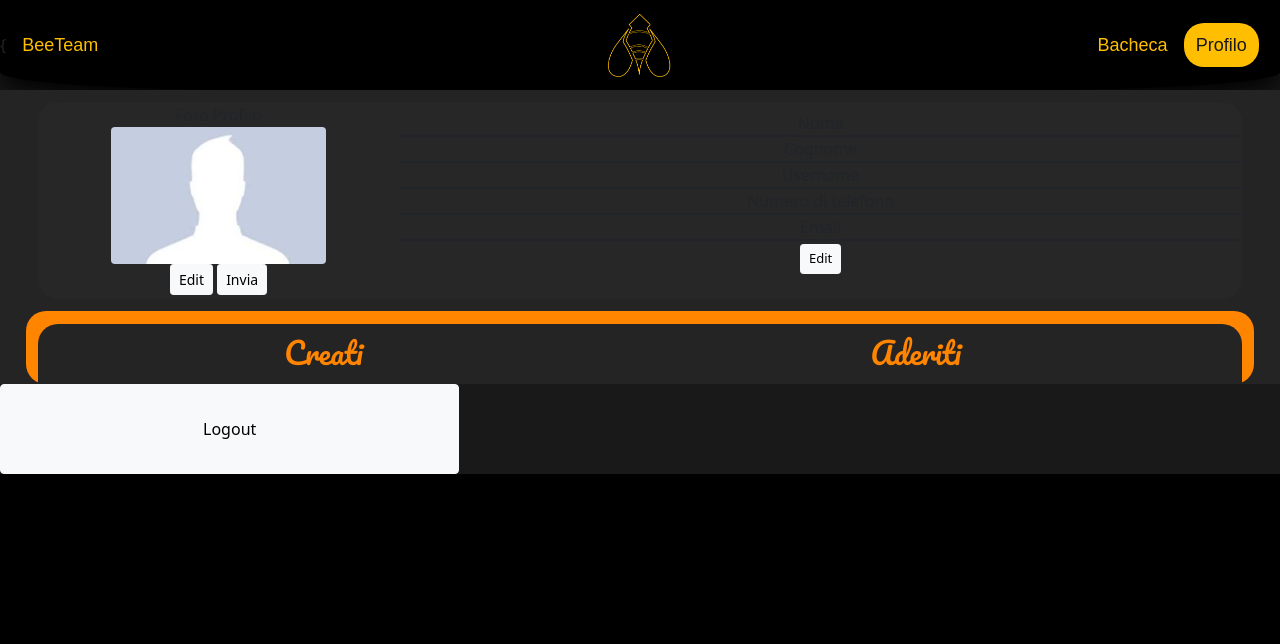
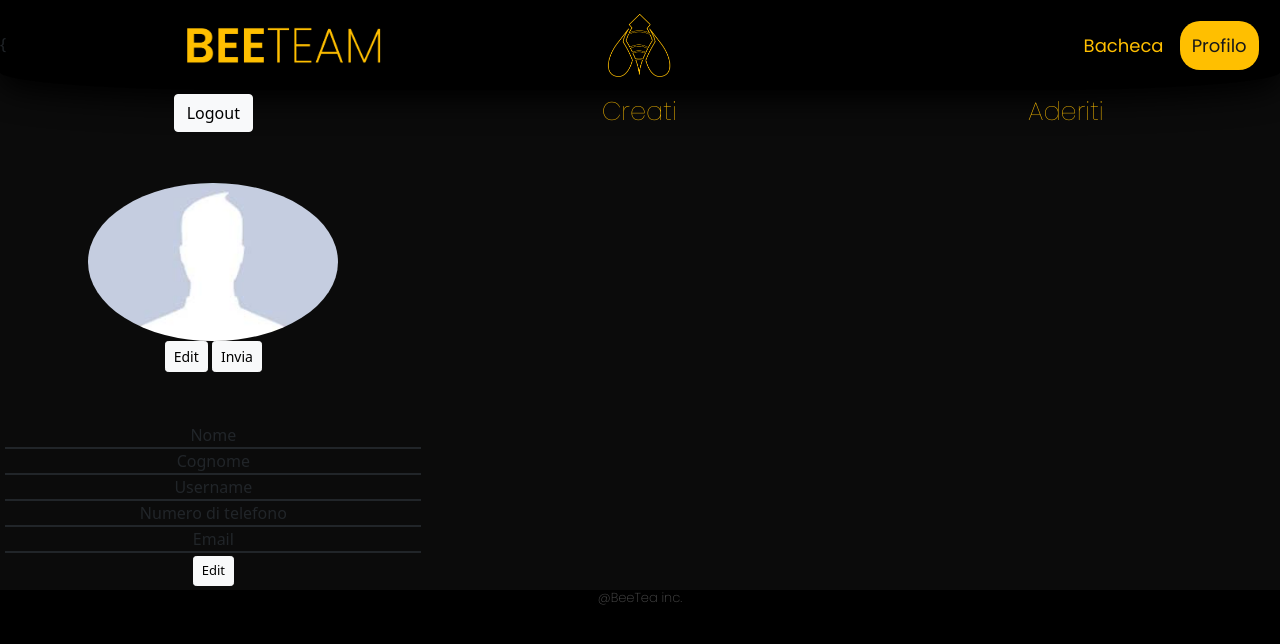
Before and after one commit to lor143n/BeeTeam, a website with bundled scripts: page BeeTeam/BeeTeam/public/profilo.html in a window 1280 px wide. Built offline with nearby package versions, Linux system fonts and the light colour scheme.

Commit message:
Started profile changes

```diff
--- a/BeeTeam/BeeTeam/public/main_styles.css
+++ b/BeeTeam/BeeTeam/public/main_styles.css
@@ -33,6 +33,12 @@ body {
 .grid-main-container-bacheca {
   display: grid;
   grid-auto-rows: auto minmax(100px, 1000px) auto;
+  background-color: #0b0b0b;
+}
+
+.grid-main-container-profile {
+  display: grid;
+  grid-auto-rows: auto minmax(100px, 500px) auto;
   background-color: #0b0b0b;
 }
 
@@ -180,67 +186,32 @@ body {
 .box-main-profile {
     display: grid;
     grid-column: 1/3;
-    padding-left: 2%;
-    padding-right: 2%;
-    background-color: #242424;
+    grid-auto-columns: 1fr 2fr;
 }
 
-.box-profile{
-  grid-row: 1;
-  background-color: #272727;
+.box-left-profile{
+  grid-column: 1;
   border-radius: 20px;
   margin: 1%;
 }
 
-.box-post {
+.box-right-profile {
   display: grid;
-  grid-row: 2;
-  background-color: #ff8400;;
-  grid-template-columns: minmax(auto, 50%) minmax(auto,50%);
-  border-radius: 20px;
+  grid-column: 2;
+  grid-template-columns: auto;
+  height: 100%;
+  width: 100%;
 }
 
-.box-post-header {
-  display: grid;
-  grid-column: 1/3;
-  align-items: center;
-  overflow: hidden;
-  background-color: #242424;
-  padding: 10px 10px;
-  height: 60px;
-  border-radius: 20px 20px 0px 0px;
-  margin: 1% 1% 0% 1%;
-}
-
-.box-post-header h1{
-  font-family: 'Pacifico', cursive;
-  font-size: 30px;
-  text-align: center;
-  color: #ff8400;
+.box-main-profile h1{
+  font-family: 'Poppins', sans-serif;
+  font-weight: 100;
+  color:#ffbf00;
+  font-size: 2vw;
 }
 
 
-.box-post-content-left {
-  grid-row: 2;
-  grid-column: 1;
-  background-color: #242424;
-  background-image: linear-gradient(to bottom, #ff840000 0%, #ff8400 100%);
-  height: 600px;
-  margin-right: 0.2%;
-  margin-left: 2%;
-}
-
-.box-post-content-right {
-  grid-row: 2;
-  grid-column: 2;
-  background-color: #242424;
-  background-image: linear-gradient(to bottom, #ff840000 0%, #ff8400 100%);
-  height: 600px;
-  margin-left: 0.2%;
-  margin-right: 2%;
-}
-
-box-sub{
+.box-sub{
   margin: 3%;
   background-color: transparent;
   padding: 10%;
--- a/BeeTeam/BeeTeam/public/profilo.html
+++ b/BeeTeam/BeeTeam/public/profilo.html
@@ -9,17 +9,19 @@
 			<link rel=stylesheet href="main_styles.css" type="text/css">
 			<link rel="preconnect" href="https://fonts.googleapis.com">
 			<link rel="preconnect" href="https://fonts.gstatic.com" crossorigin>
-			<link href="https://fonts.googleapis.com/css2?family=Pacifico&display=swap" rel="stylesheet">
+	        <link href="https://fonts.googleapis.com/css2?family=Poppins:ital,wght@0,100;0,200;0,400;0,500;1,100;1,700&display=swap" rel="stylesheet">
 			<script type="module" src="./js/functions.js"></script>
 		</head>
 
 	<body class="text-center" >
 
-		<div class="grid-main-container">
+		<div class="grid-main-container-profile">
 
 			<div class="box-header">
 				<div class="box-header-left">{
-					<a href="accesso.html" class="logo">BeeTeam</a>
+					<a href="accesso.html" class="logo">
+                        <img class="written-logo" alt="Qries" src="written_logo.png">
+                    </a>
 				</div>
 				<div class="box-header-center">
 					<a href="accesso.html" class="image-logo">
@@ -33,23 +35,21 @@
 			</div>
 
 			<div class="box-main-profile">
-				<div class="box-profile">
+				<div class="box-left-profile">
 					<table width="100%" height="100%">
 						<tr>
-							<td width="30%" valign="middle" align="center">
-								Foto Profilo
+							<td width="30%" valign="middle">
 								<br>
-							<img name="FotoUtente" src="nofoto.jpg" width="60%" class="border-1 rounded ;" id="fotoprofilo"  >
+								<img name="FotoUtente" src="nofoto.jpg" width="60%" style="border-radius: 100%;" id="fotoprofilo"  >
 								<input type="file" id="sourcefoto" width="100%" style="color: transparent; display: none;" accept=".jpg, .png, .jpeg">
 								<br>
 								<div class="row-mb-4" style="padding-bottom: 3px;">
 								<button id="editbutton" class="btn btn-light btn-sm" onclick="document.getElementById('sourcefoto').click()">Edit</button>
 								<button id="subedit" class="btn btn-light btn-sm">Invia</button>
 								</div>
-
-
 							</td>
-
+						</tr>
+						<tr>
 							<td>
 								<div class="table" width="100%" >
 								<div class="row-mb-4" id="nprof" > Nome </div>
@@ -63,12 +63,14 @@
 								</div>
 							</td>
 						</tr>
+						<tr>
+							<button type="submit" id="logout" class="btn btn-light">Logout</button>
+						</tr>
 				</table>
 				</div>
 
-				<div class="box-post">
-					<div class="box-post-header">
-						<table width="100%" height="100%">
+				<div class="box-right-profile">
+					<table width="100%" height="10%">
 						<tr>
 							<td>
 								<h1>Creati</h1>
@@ -79,17 +81,11 @@
 						<tr>
 					</table>
 				</div>
+			</div class="row" style="align-items: center">
 
-					<div class="box-post-content-left; scroll" data-bs-spy="scroll" id="spazio_creati">
-
+			<div class="box-footer">
+                <h3>@BeeTea inc.</h3>
             </div>
-
-					<div class="box-post-content-right; scroll" data-bs-spy="scroll" id="spazio_aderiti">
-
-					</div>
-				</div>
-			</div class="row" style="align-items: center">
-			<button type="submit" id="logout" class="btn btn-light">Logout</button>
 		</div>
 
 		<script type="module">
```
Lines whose indentation alone changed are shown as unchanged.
